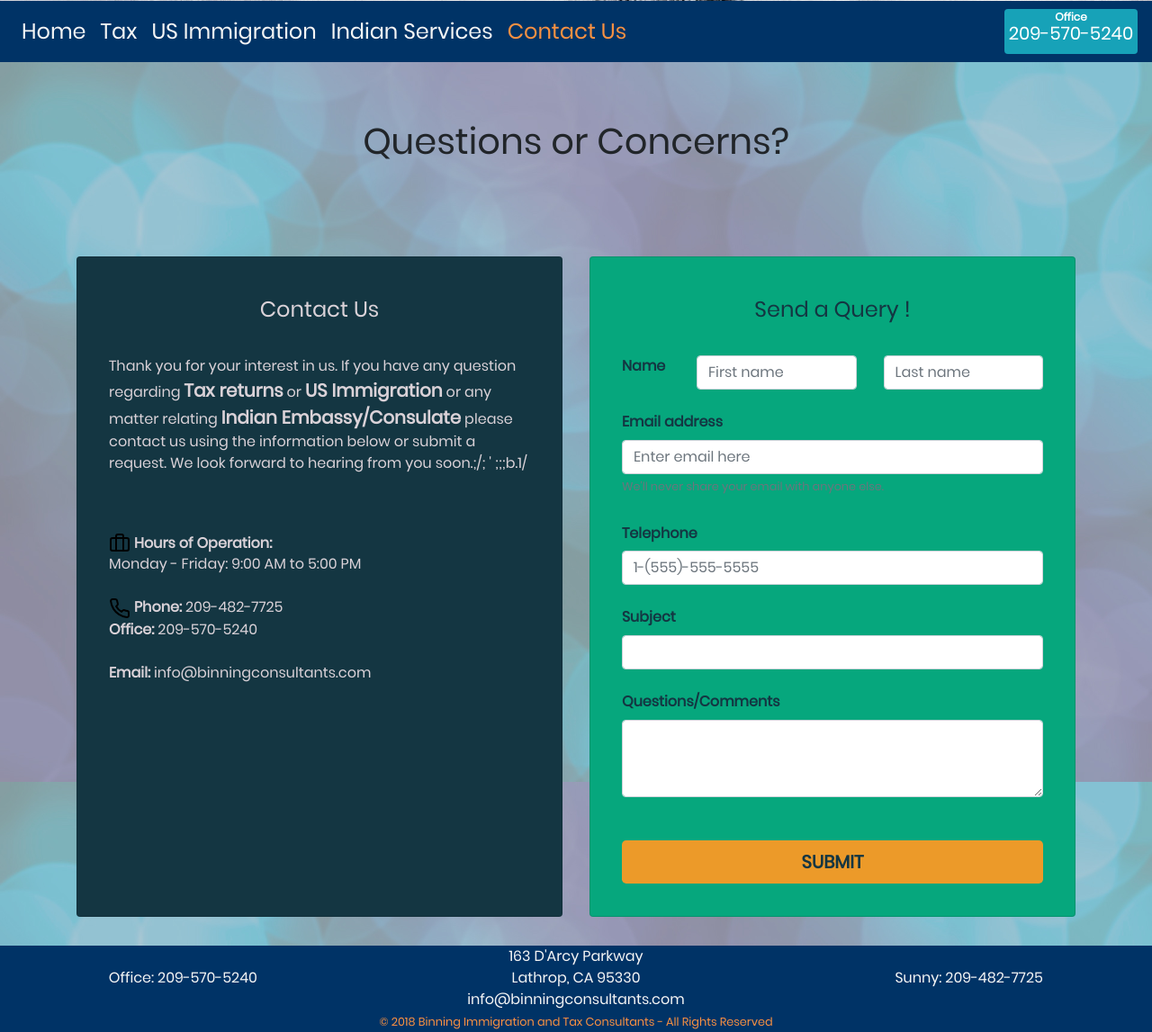
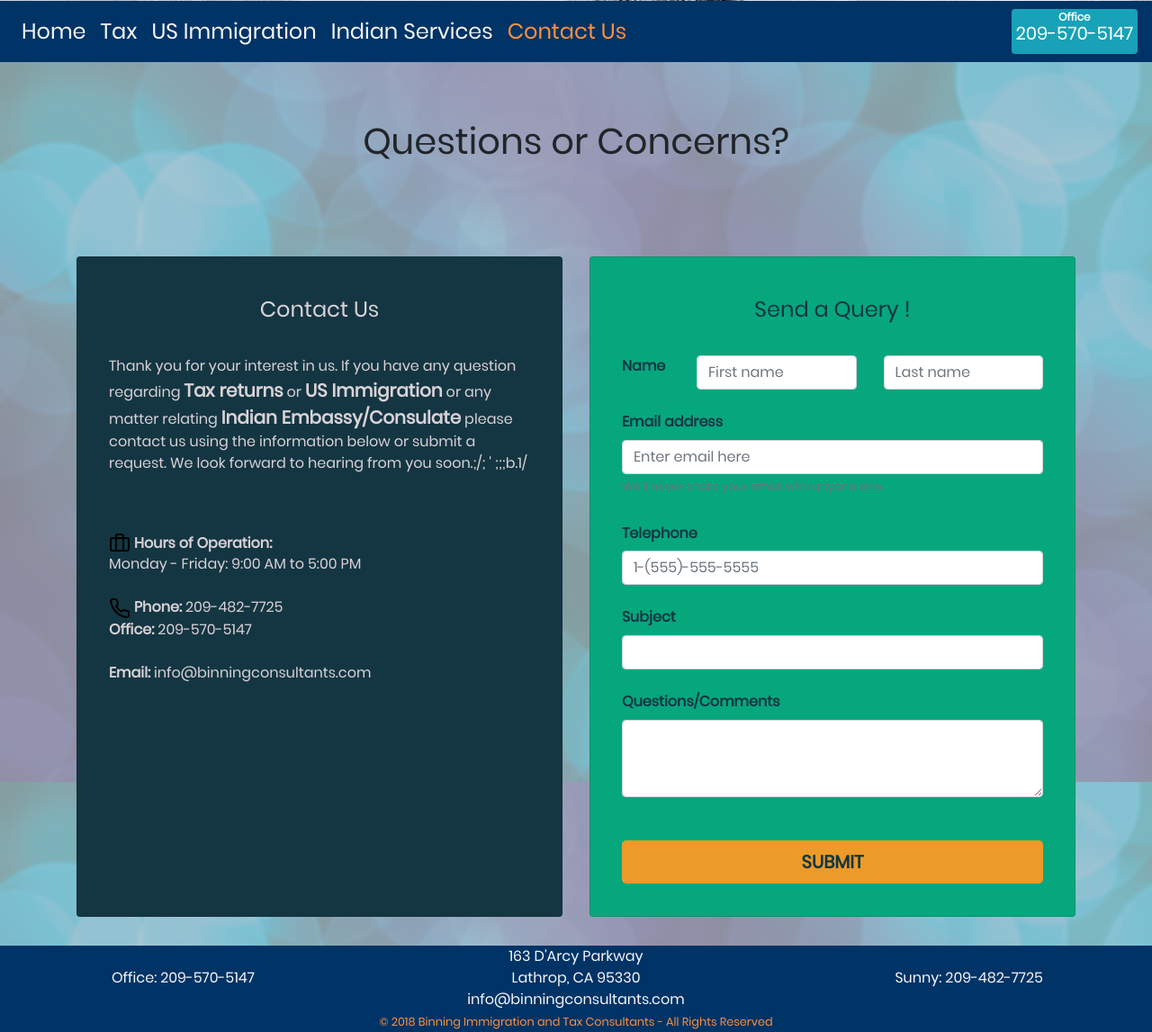
Before and after one commit to ysingh89/binningtax, a Django app: page /contact-us/ in a window 1280 px wide. Shown: the part 492-1639 px from the top of the page at 90% size. Run offline with Django 3.2, Linux system fonts and the light colour scheme; some libraries are stand-ins or nearby versions.

Commit message:
updated phone number

```diff
--- a/templates/binningtax/contact.html
+++ b/templates/binningtax/contact.html
@@ -91,7 +91,7 @@
                             <span class="font-weight-bold"><img src="{% static 'binningtax/icons/phone.svg' %}" alt=""> Phone:</span> 209-482-7725
                         </div>
                         <div>
-                            <span class="font-weight-bold">Office:</span> 209-570-5240
+                            <span class="font-weight-bold">Office:</span> 209-570-5147
                         </div>
                         <div>
                             <br>
--- a/templates/binningtax/index.html
+++ b/templates/binningtax/index.html
@@ -67,7 +67,7 @@
                     <a class="nav-item navbar-links-color nav-link {% if contact %} active-page {% endif %}" href="{% url 'contact-us' %}">Contact Us</a>
                 </div>
               </div>
-            <div class="badge badge-info right">Office <h5 class="h5">209-570-5240</h5></div>
+            <div class="badge badge-info right">Office <h5 class="h5">209-570-5147</h5></div>
         </nav>
         {% block content %}
 
@@ -77,7 +77,7 @@
         <div class="">
             <div class="row">
                 <div class="col d-flex align-items-center justify-content-center">
-                    Office: 209-570-5240
+                    Office: 209-570-5147
                 </div>
                 <div class="col">
                     <div class="row">
```
